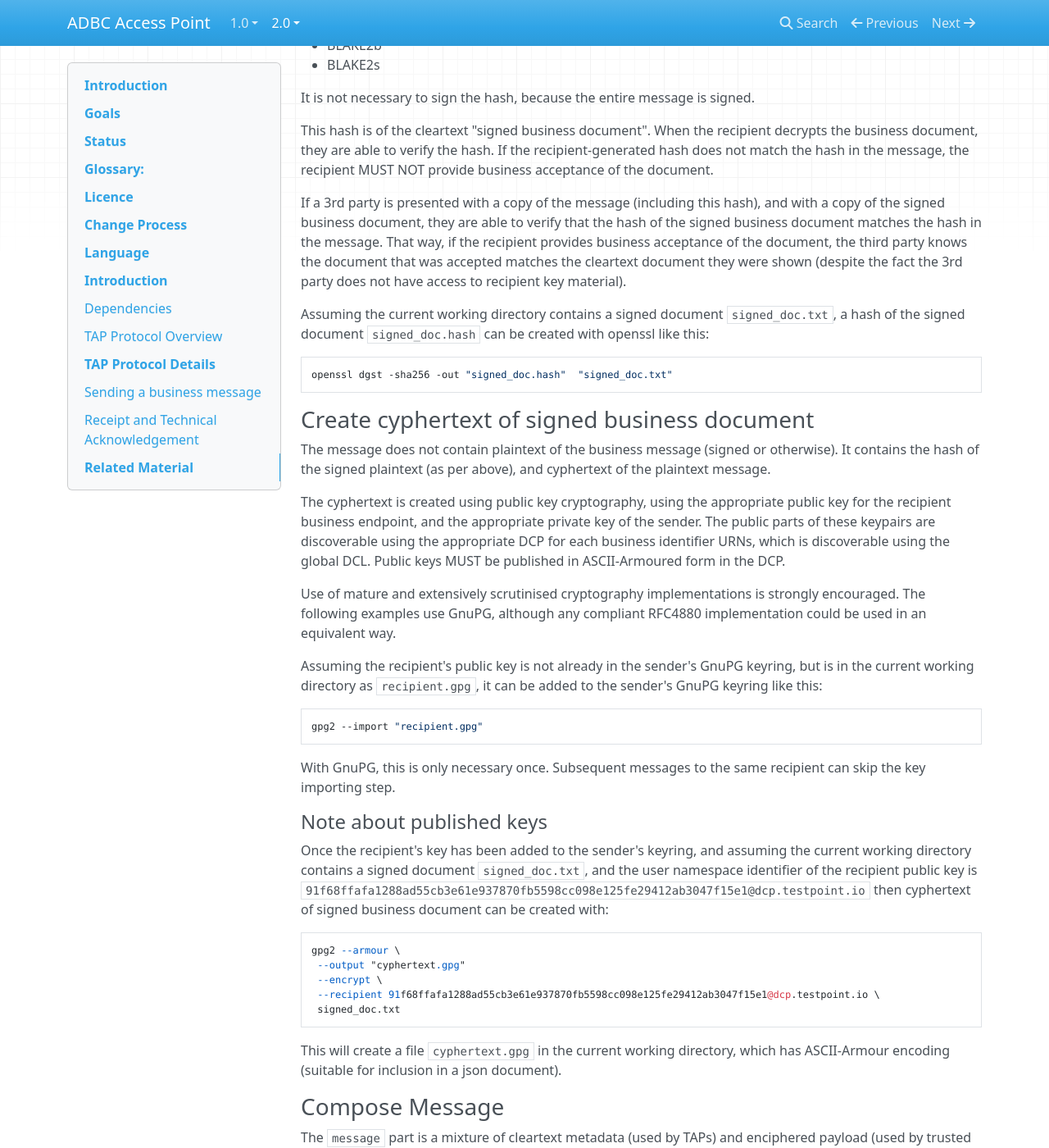
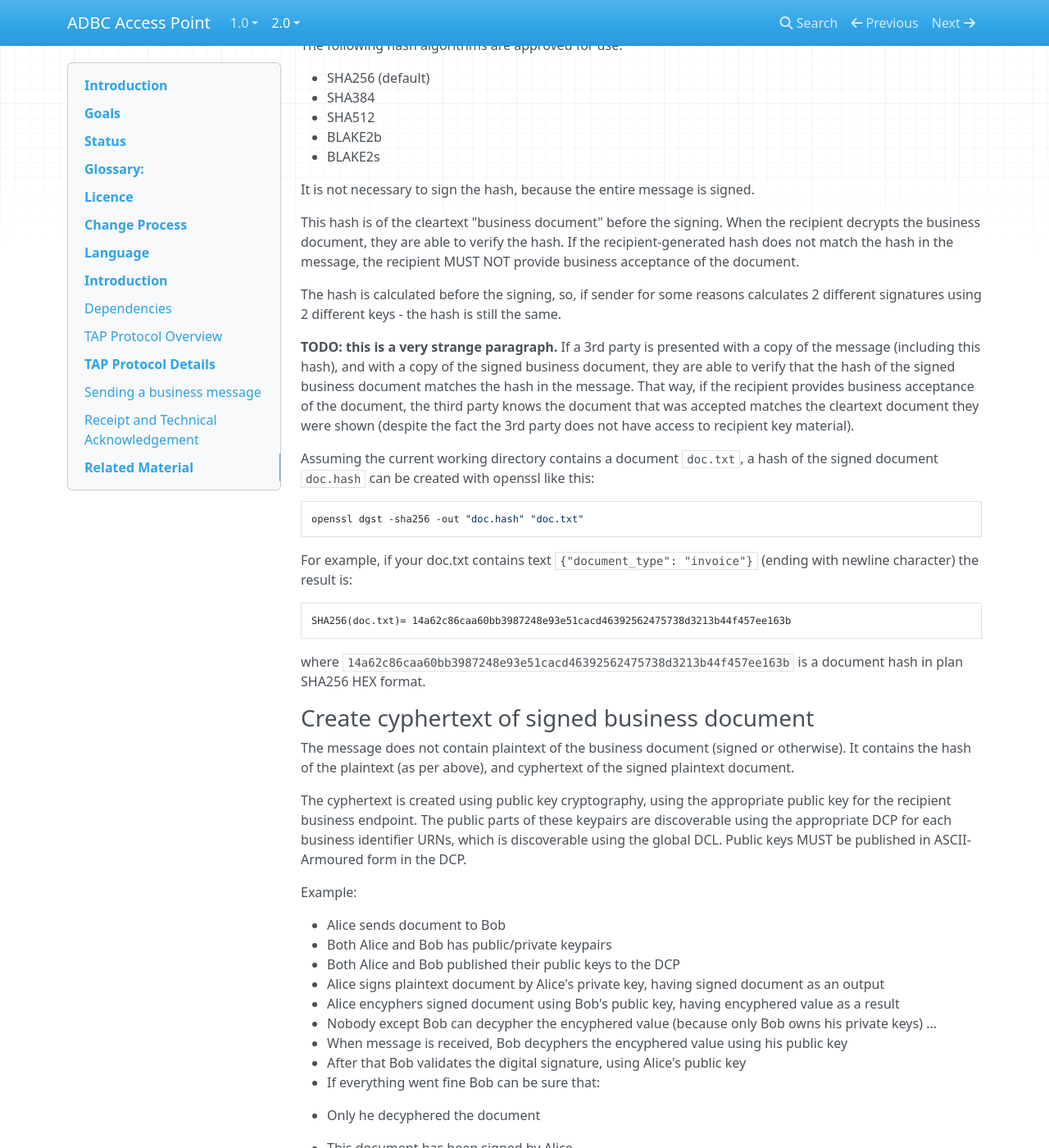
Before and after one commit to koriaf/ausdigital-tap, an MkDocs documentation site: the page built from docs/2.0/index.md, in a window 1280 px wide and 1400 px high, scrolled down 4942 px. Shown: the whole window at 82% size. Built offline with MkDocs 1.6.1, drawn with Linux system fonts in a browser that asks for light colours; nearby versions of some CDN libraries; some of the changed text lies outside the part shown.

Commit message:
Update specification about signature and encyphering: ensure hash is being calculated from the plaintext document, and the signed document is encyphered

````diff
--- a/docs/2.0/index.md
+++ b/docs/2.0/index.md
@@ -122,7 +122,7 @@ The `signature` part is created by a business system component trusted by the se
 
 Receiving TAPs may also use the signature as a filter (messages with invalid signatures MAY be dropped by receiving TAPs, rather than delivered). This allows TAPs to buffer trusted components from anonymous denial of service attacks.
 
-When a valid message is received, the TAP issues an HTTP 200 status and returns a response body with `Content-Type: application/json`, containing a HATEOS-style list of callback URLs.
+When a valid message is received, the TAP issues an HTTP 200 status and returns a response body with `Content-Type: application/json`, containing received message information and optional HATEOS-style list of callback URLs.
 
 ```
 {
@@ -144,9 +144,11 @@ See the TAP Protocol Details chapter for more information.
 
 The TAP Protocol is a very simple REST API. One business sends a message directly to another business TAP endpoint (discovered via the DCP):
 
- * The sender uses the HTTP POST verb (over HTTPS) to send the signed message to a TAP.
- * The TAP replies with a HATEOS-style list of callback URLs.
- * The TAP notarises some non-sensitive but useful data to the blockchain.
+ * The sender uses the HTTP POST verb (over HTTPS) to send the signed message to a TAP,
+ * The sender MUST use HTTPS,
+ * The TAP MUST reply with received message info or error response,
+ * The TAP MAY include a HATEOS-style list of callback URLs in the response,
+ * The TAP MAY notarize some non-sensitive but useful data.
 
 
 ## Sending a business message
@@ -162,12 +164,12 @@ Pre-requisites:
 
 The process is:
 
- * Sign the business message
- * Create hash of signed business document
+ * Create hash of the business document
+ * Sign the business document
  * Create cyphertext of the signed business document
- * Create message
- * Generate message signature
- * POST message and signature to the recipient TAP
+ * Create message.json file
+ * Generate message.json signature
+ * POST message.json and signature to the recipient TAP
 
 
 ### Sign the Business Document
@@ -191,12 +193,14 @@ gpg2 \
  --clearsign "doc.json"
 ```
 
+Please see (TODO: examples) for more detailed explanation and real-world examples.
+
 
 ### Create hash of signed business document
 
 The following hash algorithms are approved for use:
 
- * SHA256
+ * SHA256 (default)
  * SHA384
  * SHA512
  * BLAKE2b
@@ -204,24 +208,49 @@ The following hash algorithms are approved for use:
 
 It is not necessary to sign the hash, because the entire message is signed.
 
-This hash is of the cleartext "signed business document". When the recipient decrypts the business document, they are able to verify the hash. If the recipient-generated hash does not match the hash in the message, the recipient MUST NOT provide business acceptance of the document.
+This hash is of the cleartext "business document" before the signing. When the recipient decrypts the business document, they are able to verify the hash. If the recipient-generated hash does not match the hash in the message, the recipient MUST NOT provide business acceptance of the document.
 
+The hash is calculated before the signing, so, if sender for some reasons calculates 2 different signatures using 2 different keys - the hash is still the same.
+
+**TODO: this is a very strange paragraph.**
 If a 3rd party is presented with a copy of the message (including this hash), and with a copy of the signed business document, they are able to verify that the hash of the signed business document matches the hash in the message. That way, if the recipient provides business acceptance of the document, the third party knows the document that was accepted matches the cleartext document they were shown (despite the fact the 3rd party does not have access to recipient key material).
 
-Assuming the current working directory contains a signed document `signed_doc.txt`, a hash of the signed document `signed_doc.hash` can be created with openssl like this:
+Assuming the current working directory contains a document `doc.txt`, a hash of the signed document `doc.hash` can be created with openssl like this:
 
 ```bash
-openssl dgst -sha256 -out "signed_doc.hash"  "signed_doc.txt"
+openssl dgst -sha256 -out "doc.hash" "doc.txt"
 ```
+
+For example, if your doc.txt contains text `{"document_type": "invoice"}` (ending with newline character) the result is:
+```
+SHA256(doc.txt)= 14a62c86caa60bb3987248e93e51cacd46392562475738d3213b44f457ee163b
+```
+where `14a62c86caa60bb3987248e93e51cacd46392562475738d3213b44f457ee163b` is a document hash in plan SHA256 HEX format.
 
 
 ### Create cyphertext of signed business document
 
-The message does not contain plaintext of the business message (signed or otherwise). It contains the hash of the signed plaintext (as per above), and cyphertext of the plaintext message.
+The message does not contain plaintext of the business document (signed or otherwise). It contains the hash of the plaintext (as per above), and cyphertext of the signed plaintext document.
 
-The cyphertext is created using public key cryptography, using the appropriate public key for the recipient business endpoint, and the appropriate private key of the sender. The public parts of these keypairs are discoverable using the appropriate DCP for each business identifier URNs, which is discoverable using the global DCL. Public keys MUST be published in ASCII-Armoured form in the DCP.
+The cyphertext is created using public key cryptography, using the appropriate public key for the recipient business endpoint. The public parts of these keypairs are discoverable using the appropriate DCP for each business identifier URNs, which is discoverable using the global DCL. Public keys MUST be published in ASCII-Armoured form in the DCP.
 
-Use of mature and extensively scrutinised cryptography implementations is strongly encouraged. The following examples use GnuPG, although any compliant RFC4880 implementation could be used in an equivalent way.
+Example:
+
+ * Alice sends document to Bob
+ * Both Alice and Bob has public/private keypairs
+ * Both Alice and Bob published their public keys to the DCP
+ * Alice signs plaintext document by Alice's private key, having signed document as an output
+ * Alice encyphers signed document using Bob's public key, having encyphered value as a result
+ * Nobody except Bob can decypher the encyphered value (because only Bob owns his private keys)
+ ...
+ * When message is received, Bob decyphers the encyphered value using his public key
+ * After that Bob validates the digital signature, using Alice's public key
+ * If everything went fine Bob can be sure that:
+
+   1. Only he decyphered the document
+   2. This document has been signed by Alice.
+
+Use of mature, well-known and extensively scrutinised cryptography implementations is strongly encouraged. The following examples use GnuPG, although any compliant RFC4880 implementation could be used in an equivalent way.
 
 Assuming the recipient's public key is not already in the sender's GnuPG keyring, but is in the current working directory as `recipient.gpg`, it can be added to the sender's GnuPG keyring like this:
 
@@ -246,8 +277,27 @@ gpg2 --armour \
 
 This will create a file `cyphertext.gpg` in the current working directory, which has ASCII-Armour encoding (suitable for inclusion in a json document).
 
+### Message format
 
-### Compose Message
+Typical TAP message is:
+```
+{
+    "cyphertext": "string",
+    "hash": "string",
+    "sender": "string",
+    "reference": "string"
+}
+```
+
+* "cyphertext" contains encrypted signed document
+* encrypted by receiver public key
+* signed by sender private key
+* "hash" contains cryptographic hash of the document (before signing and encryption)
+* "sender" contains unique participant identifier of client
+  * sender must make his public keys, used for signing operations, available in the DCP
+* "reference" contains additional information about conversations or original message (which this one is replies to)
+
+### Compose Message Example
 
 The `message` part is a mixture of cleartext metadata (used by TAPs) and enciphered payload (used by trusted business system components). The cleartext metadata does not contain sensitive business information, whereas access to the business-sensitive information within the payload is not necessary for participating in the TAP protocol.
 
@@ -295,26 +345,9 @@ if __name__ == "__main__":
     compose_message()
 ```
 
-### Message schema
-
-```
-{
-    "cyphertext": "string",
-    "hash": "string",
-    "sender": "string",
-    "reference": "string"
-}
-```
-
-* "cyphertext" contains encrypted by GPG message using public key of receiver
-* "hash" contains SHA256 hash of message (before encryption)
-* "sender" contains unique participant identifier of client
-* "reference" contains additional information
-
 ### Generate signature
 
 The `signature` part is created by a business system component trusted by the sender (with access to the sender's private key material). The signature can also be used to uniquely identify the message contents.
-
 
 Assuming the current working directory contains the message (as `message.json`), the following command will create a signature `message.sig`:
 
@@ -322,14 +355,15 @@ Assuming the current working directory contains the message (as `message.json`),
 gpg2 --output message.sig --sign message.json
 ```
 
+Implementation note: the easiest way to make sure that specific key is used for signature is to have only single private key in GPG keyring. GPG for linux support custom keyring location.
+
 
 ### Posting the message to the recipient TAP
 
 Layered on top of HTTP Protocol:
 
  * MUST use HTTPS (RFC2818).
- * MUST use `Content-Type: multipart/form-data` (RFC2388)
- * MUST NOT use `Content-Type: application/x-www-form-urlencode` (RFC1876 is NOT supported)
+ * MUST use only `Content-Type: multipart/form-data` (RFC2388)
  * MAY explicitly declare `Content-Transfer-Encoding: base64`
  * MUST NOT rely on additional TAP-related information in HTTP headers, such as message or conversation identifiers.
 
@@ -347,8 +381,8 @@ curl -X POST \
 
 ## Receipt and Technical Acknowledgement
 
-When a valid message is received, the TAP issues an HTTP 200 status and returns a response body with `Content-Type: application/json`, containing a HATEOS-style list of callback URLs.
-Check the [API](http://ausdigital.org/specs/ausdigital-tap/2.0/api)  for possible error response.
+When a valid message is received, the TAP issues an HTTP 200 status and returns a response body with `Content-Type: application/json`, containing information about the message and optional HATEOS-style list of callback URLs.
+Check the [API](http://ausdigital.org/specs/ausdigital-tap/2.0/api)  for possible responses, success and errors.
 
 TODO:
 
````
Also changed, not shown: other parts of docs/2.0/index.md (+2 -0 lines).
